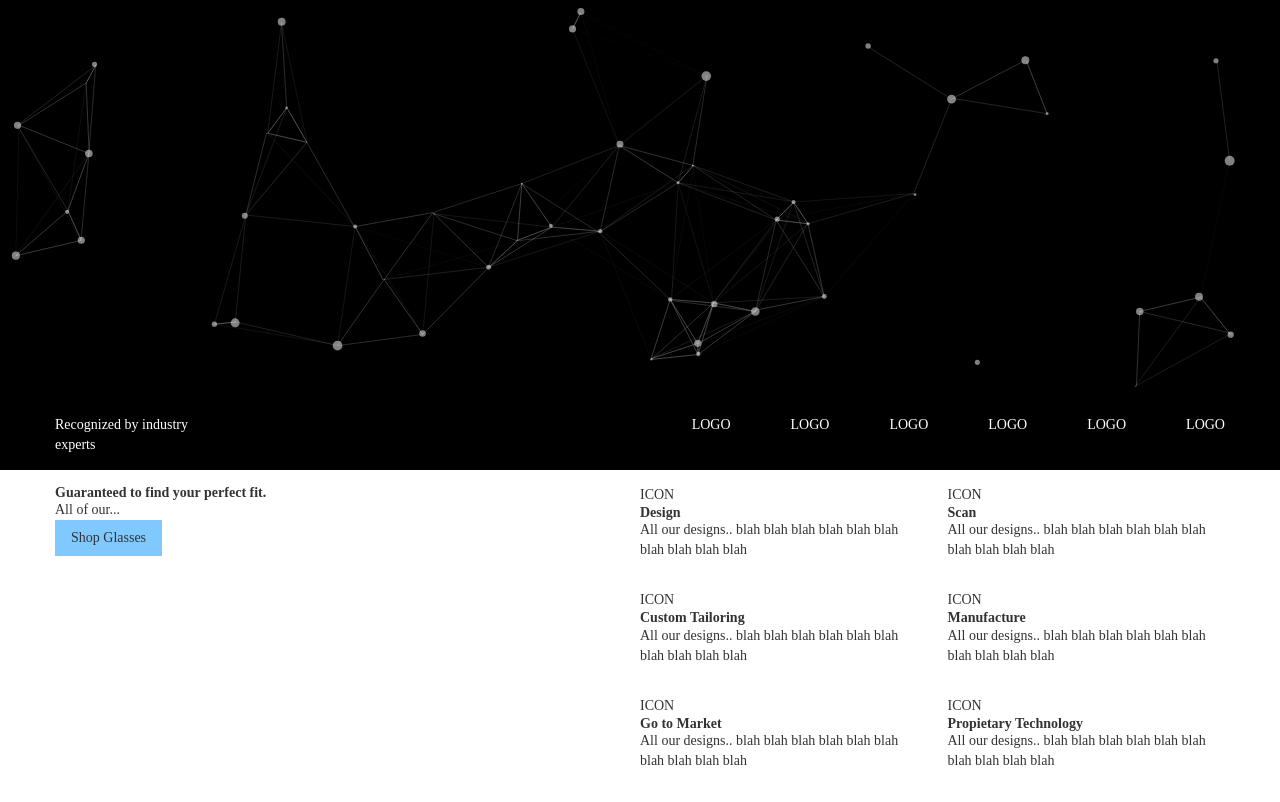
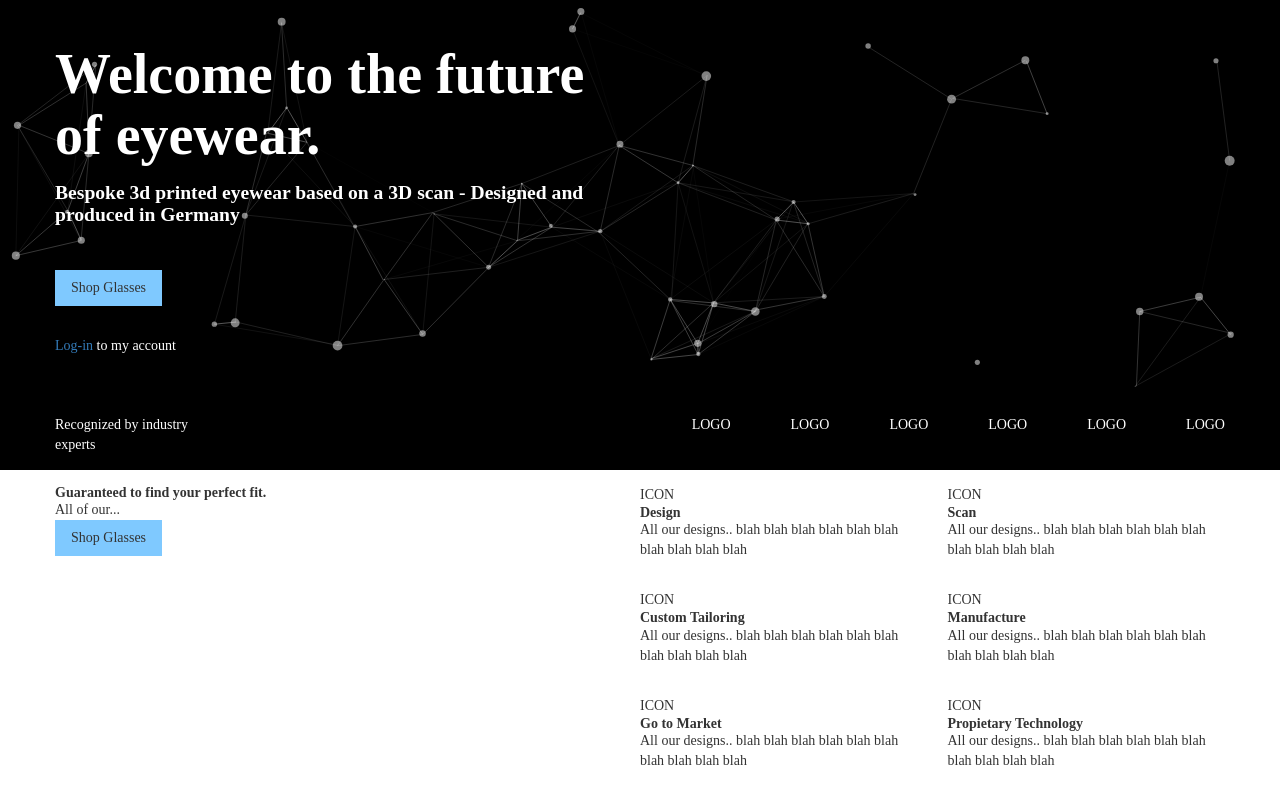
Before and after one commit to mallbeury/static-youmawo, a PHP site: page / in a window 1280 px wide. Shown: the part 150-952 px from the top of the page. Run offline with PHP 8.4, Linux system fonts and the light colour scheme; some libraries are stand-ins or nearby versions.

Commit message:
Edit Welcome

```diff
--- a/css/ma-landing.css
+++ b/css/ma-landing.css
@@ -210,12 +210,43 @@ footer #footer-view .boilerplate li {
 /* WELCOME */
 /******************************************/
 #welcome-view {
+  position: relative;
   overflow: hidden;
   background-color: #000000;
 }
 
+#welcome-view .content {
+  position: relative;
+  height: 400px;
+}
+
 #welcome-view #particles-js {
-  height: 400px;
+  height: 100%;
+}
+
+#welcome-view .titles {
+  position: absolute;
+  display: flex;
+  align-items: center;
+  justify-content: center;
+  top: 0;
+  padding: 0 15px;
+  width: 100%;
+  height: 100%;
+  color: #FFF;
+}
+
+#welcome-view .titles h1 {
+  font-size: 3em;
+}
+
+#welcome-view .titles h2 {
+  font-size: 1.4em;
+  padding: 15px 0 15px 0;
+}
+
+#welcome-view .titles .cta {
+  padding: 30px 0;
 }
 
 /* INDUSTRY */
@@ -413,6 +444,19 @@ footer #footer-view .boilerplate li {
     justify-content: flex-end;
   }
 
+  #welcome-view .titles {
+    padding: 0;
+  }
+
+  #welcome-view .titles h1 {
+    font-size: 4em;
+  }
+
+  #welcome-view .titles h1,
+  #welcome-view .titles h2 {
+    width: 50%;
+  }
+
   #industry-view {
     display: flex;
   }
--- a/index.html
+++ b/index.html
@@ -55,8 +55,25 @@
   <div class="row">
 
     <div id="welcome-view" class="full-width">
-      <!-- particles.js container -->
-      <div id="particles-js"></div>
+
+      <div class="content">
+        <!-- particles.js container -->
+        <div id="particles-js"></div>
+
+        <div class="titles">
+
+          <div class="container nopadding">
+            <div class="row">
+              <h1>Welcome to the future of eyewear.</h1>
+              <h2>Bespoke 3d printed eyewear based on a 3D scan - Designed and produced in Germany</h2>
+              <div class="cta"><a href="" class="btn btn-primary">Shop Glasses</a></div>
+              <a href="">Log-in</a> to my account
+            </div>
+          </div>
+
+        </div>
+
+      </div>
 
       <div class="container nopadding">
         <div class="row">
```
